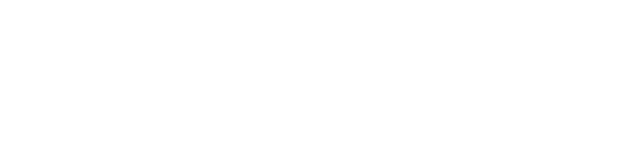
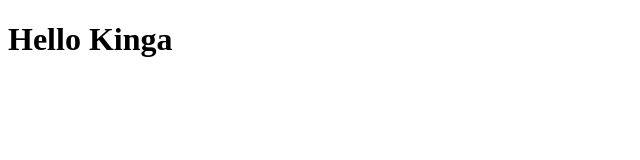
Before and after one commit to somlokinga/coursera, a plain HTML site: page site/index.html in a window 1280 px wide. Shown: the whole page, without its empty margins (0-640 px from the left). Drawn offline with Linux system fonts and the light colour scheme.

Commit message:
my first page

```diff
--- a/site/index.html
+++ b/site/index.html
@@ -4,6 +4,6 @@
 	<title>Hello Kinga</title>
 </head>
 <body>
-
+	<h1>Hello Kinga</h1>
 </body>
 </html>
```
